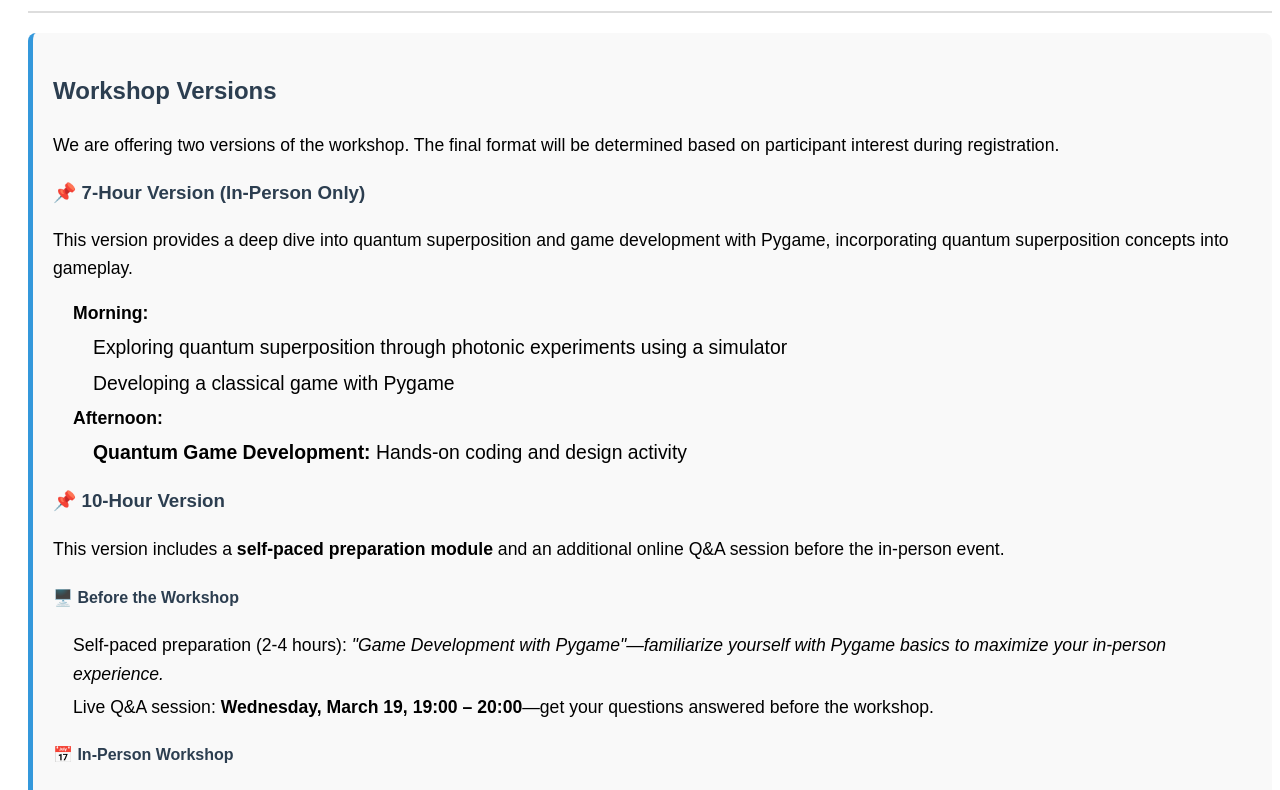
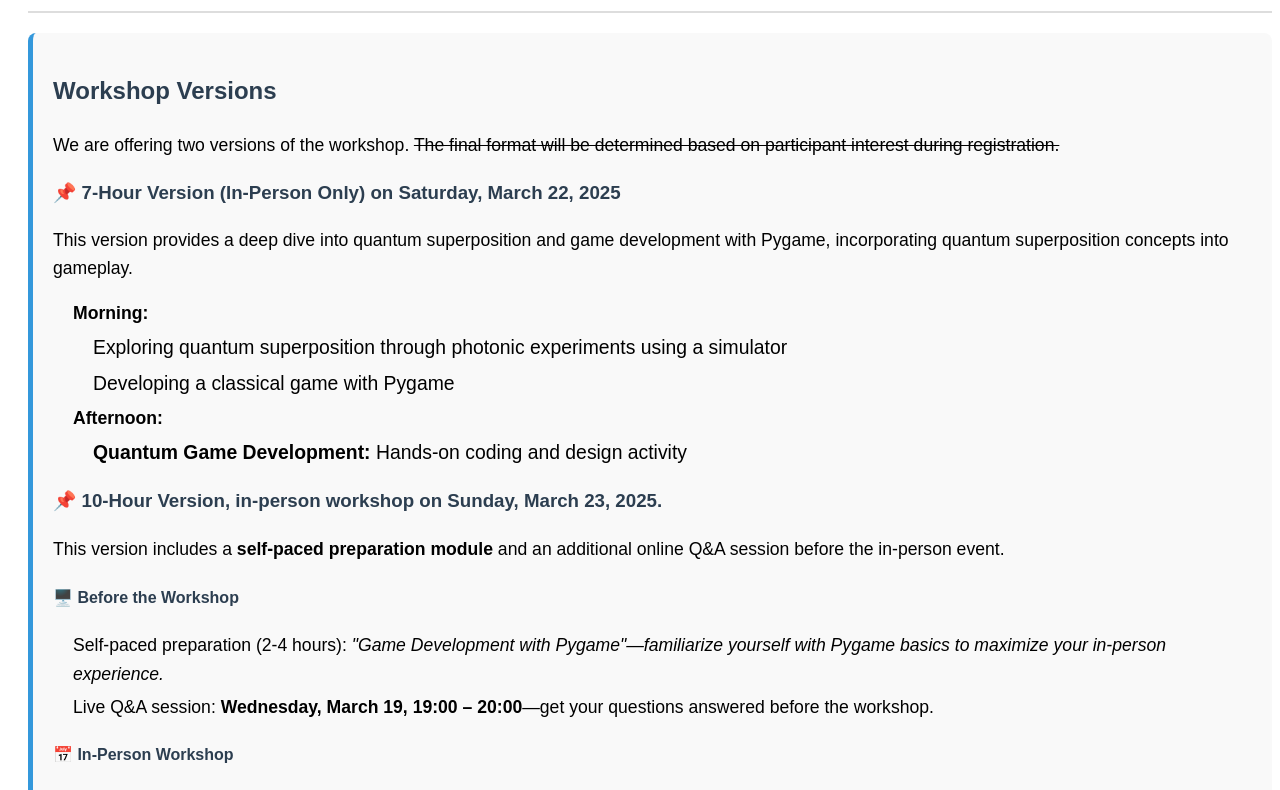
Before and after one commit to LearnQuantum/LearnQuantum.github.io, a plain HTML site: page my-photonic-ship/events/2025-03-Riga.html in a window 1280 px wide. Shown: the part 1980-2770 px from the top of the page. Drawn offline with Linux system fonts and the light colour scheme.

Commit message:
updates + new graphics

```diff
--- a/my-photonic-ship/events/2025-03-Riga.html
+++ b/my-photonic-ship/events/2025-03-Riga.html
@@ -153,9 +153,9 @@ But how can we <b>understand and experience</b> such an abstract and counterintu
 
 <section id="workshop-versions">
     <h2>Workshop Versions</h2>
-    <p>We are offering two versions of the workshop. The final format will be determined based on participant interest during registration.</p>
+    <p>We are offering two versions of the workshop. <strike>The final format will be determined based on participant interest during registration.</strike></p>
 
-    <h3>📌 7-Hour Version (In-Person Only)</h3>
+    <h3>📌 7-Hour Version (In-Person Only) on Saturday, March 22, 2025</h3>
     <p> This version provides a deep dive into quantum superposition and game development with Pygame, incorporating quantum superposition concepts into gameplay.</p>
     <ul>
         <li><strong>Morning:</strong>
@@ -171,7 +171,7 @@ But how can we <b>understand and experience</b> such an abstract and counterintu
         </li>
     </ul>
 
-    <h3>📌 10-Hour Version</h3>
+    <h3>📌 10-Hour Version, in-person workshop on Sunday, March 23, 2025.</h3>
     <p>This version includes a <strong>self-paced preparation module</strong> and an additional online Q&A session before the in-person event.</p>
 
     <h4>🖥️ Before the Workshop</h4>
@@ -213,7 +213,8 @@ But how can we <b>understand and experience</b> such an abstract and counterintu
 <section id="application">
     <h2>Application & Notifications</h2>
     <p><strong>📝 To apply, please complete the registration form.</strong></p>
-    <p>📧 Notifications will be sent by email starting on <strong>Friday, March 14, 2025</strong>, or once half of the session quota is filled (whichever comes first).</p>
+    <p>📧 The next notifications will be sent on <b>March 17, 2025</b>.</p>
+	<p><strike>📧 Notifications will be sent by email starting on <strong>Friday, March 14, 2025</strong>, or once half of the session quota is filled (whichever comes first).</strike></p>
     <p>Each workshop will host between <strong>10 and 25 students.</strong></p>
 	<p><strong>If there are not enough applications, we may open the workshop to university students.</strong></p>
     <p><a href="https://docs.google.com/forms/d/e/1FAIpQLSfZP2khmc9stn7orbZp0aX0gaNv5oRXkOc5IjGJJfwzQY_OiA/viewform" target="_blank" class="register-button">📌 Register Now</a></p>
```
Also changed, not shown: my-photonic-ship/events/2025-03-Riga-My Photonic Ship-2.png (added), my-photonic-ship/events/2025-03-Riga-My Photonic Ship-3.png (added), my-photonic-ship/events/2025-03-Riga-My Photonic Ship-4.png (added), my-photonic-ship/events/2025-03-Riga-My Photonic Ship.png (added).
